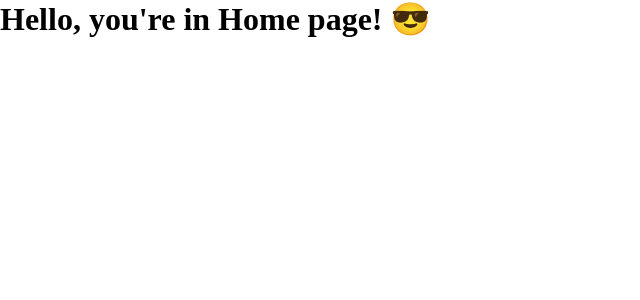
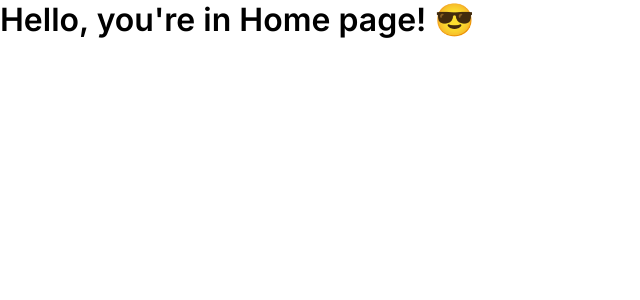
Before and after one commit to raphaeldevs/clock-app, a React (Create React App) app: page / in a window 1280 px wide. Shown: the top 300 px of the page, without its empty margins (0-640 px from the left). Built offline with nearby package versions, Linux system fonts and the light colour scheme.

Commit message:
Create global styles

```diff
--- a/src/App.js
+++ b/src/App.js
@@ -1,7 +1,14 @@
 import Home from './pages/Home'
 
+import GlobalStyles from './globalStyles'
+
 function App() {
-  return <Home />
+  return (
+    <>
+      <GlobalStyles />
+      <Home />
+    </>
+  )
 }
 
 export default App
--- /dev/null
+++ b/src/globalStyles.js
@@ -0,0 +1,11 @@
+import { createGlobalStyle } from 'styled-components'
+
+export default createGlobalStyle`
+  * {
+    margin: 0;
+    padding: 0;
+    box-sizing: border-box;
+
+    font-family: 'Inter', sans-serif;
+  }
+`
--- a/src/index.css
+++ /dev/null
@@ -1,5 +0,0 @@
-* {
-  margin: 0;
-  padding: 0;
-  box-sizing: border-box;
-}
--- a/src/index.js
+++ b/src/index.js
@@ -1,6 +1,6 @@
 import React from 'react'
 import ReactDOM from 'react-dom'
-import './index.css'
+
 import App from './App'
 
 ReactDOM.render(
```
